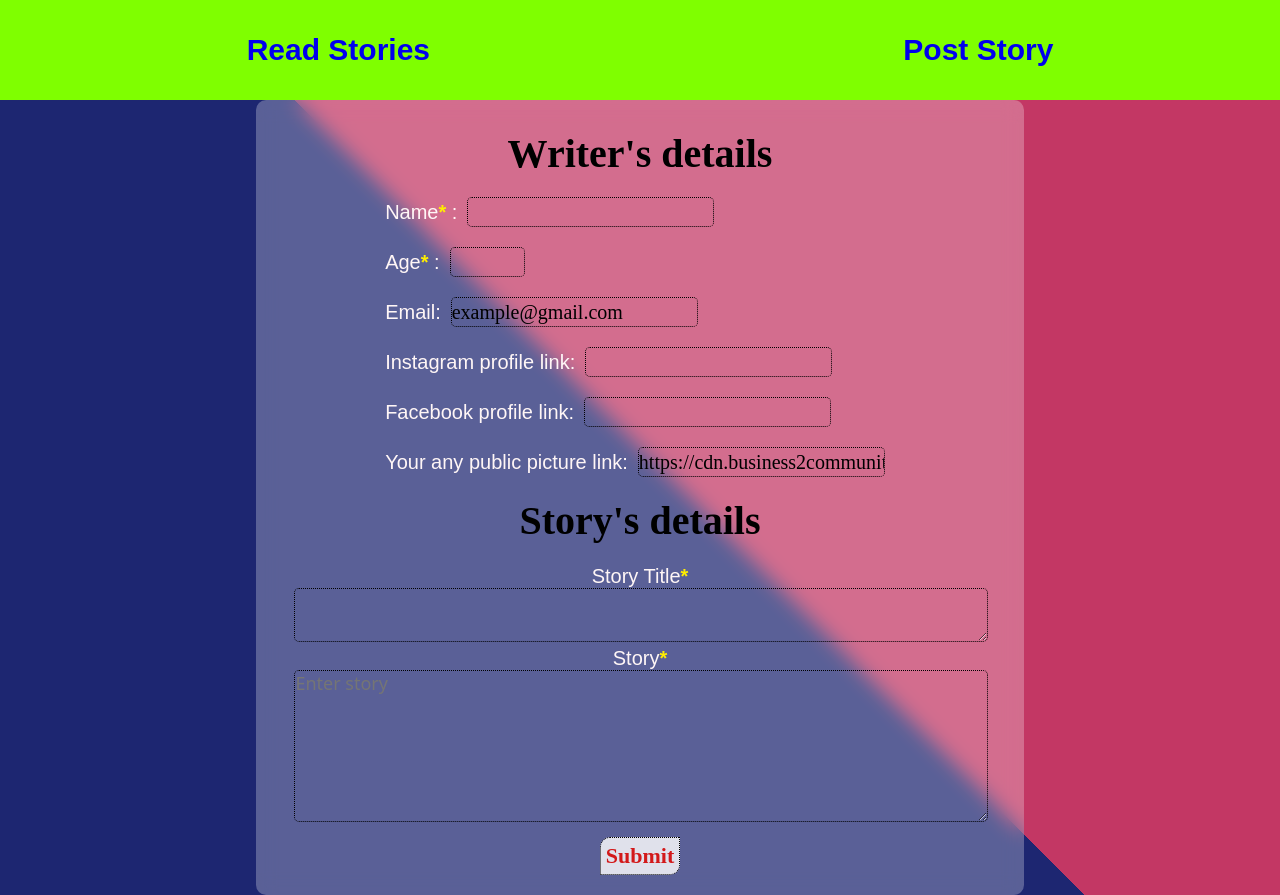
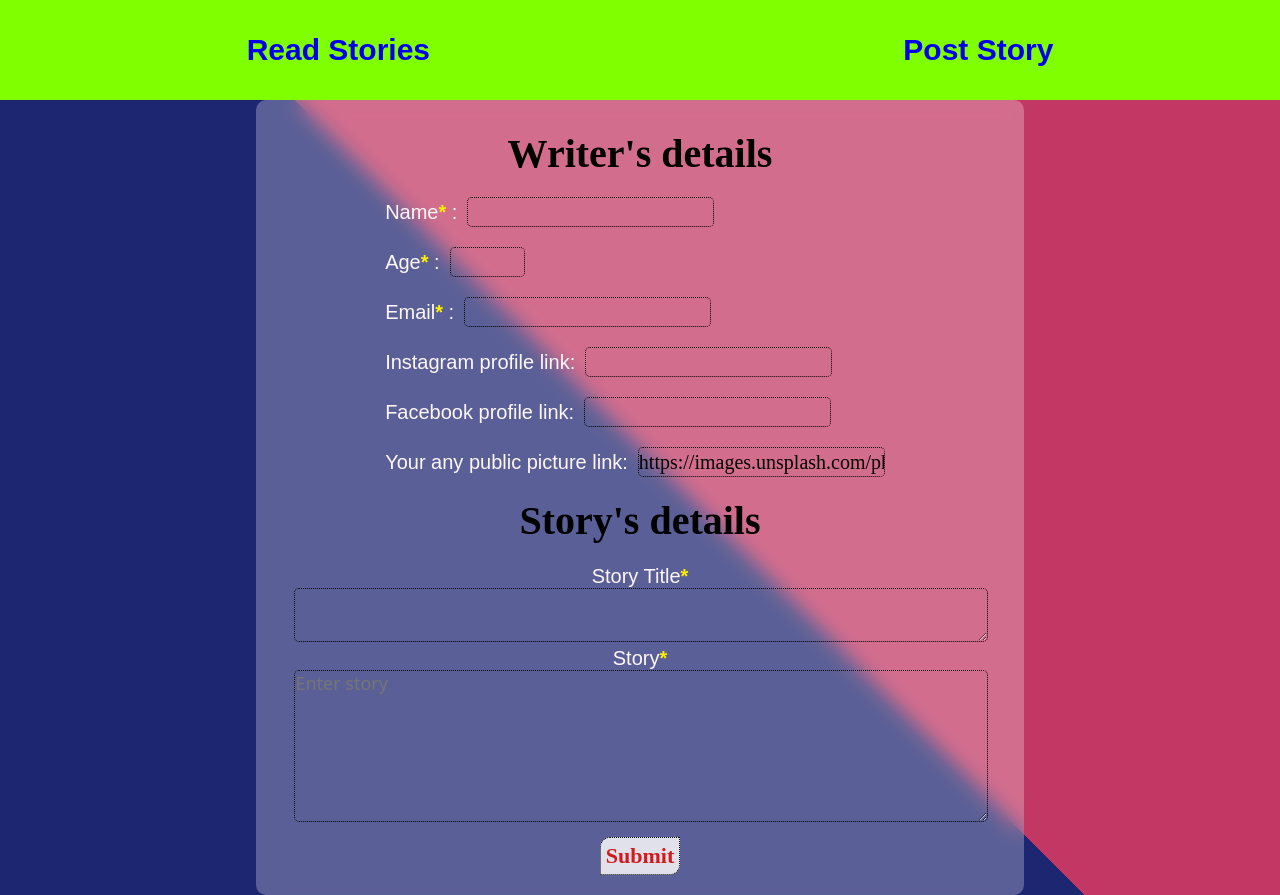
Before and after one commit to Aryak880/story-frontend, a React (Create React App) app: page /story in a window 1280 px wide. Built offline with nearby package versions, Linux system fonts and the light colour scheme.

Commit message:
noStory added

```diff
--- a/src/components/postStory/PostStory.js
+++ b/src/components/postStory/PostStory.js
@@ -10,11 +10,11 @@ const PostStory = () => {
 
     const [owner, setOwner] = useState({
             name: '',
-            email: 'example@gmail.com',
+            email: '',
             age: '',
             insta: '',
             facebook: '',
-            profile: 'https://cdn.business2community.com/wp-content/uploads/2017/08/blank-profile-picture-973460_640.png'
+            profile: 'https://images.unsplash.com/photo-1518655061710-5ccf392c275a?ixid=MnwxMjA3fDB8MHxwaG90by1wYWdlfHx8fGVufDB8fHx8&ixlib=rb-1.2.1&auto=format&fit=crop&w=1567&q=80'
     })
 
     const [loading, setLoading] = useState(false)
@@ -100,11 +100,12 @@ const PostStory = () => {
                             />
                         </label><br />
 
-                        <label>Email:
+                        <label>Email<span>* </span> :
                             <input
                                 value={owner.email}
                                 type='email'
                                 name='email'
+                                required
                                 onChange={e => setOwner({...owner, email: e.target.value})}
 
                             />
--- a/src/components/storyContainer/StoryContainer.js
+++ b/src/components/storyContainer/StoryContainer.js
@@ -2,17 +2,23 @@ import React, {useState, useEffect} from 'react'
 import StoryCard from '../storyCard/StoryCard'
 import './storyContainer.css'
 import Loading from '../loading/Loading'
+import NoStory from '../noStory/NoStory'
 
 const StoryContainer = () => {
     const [stories, setStories] = useState([])
     const [loading, setLoading] = useState(true)
-
+    const [noStory, setNoStory] = useState(false)
 
     useEffect(() => {
         setLoading(true)
 
         fetch('https://protected-mesa-93618.herokuapp.com/stories').then(d => d.json()).then(data => {
             setStories(data)
+
+            let a = stories.length === 0 ? true : false
+
+            setNoStory(a)
+
             setLoading(false)
         })
 
@@ -22,6 +28,9 @@ const StoryContainer = () => {
 
     return (
         <div className='storyContainer'>
+            {
+                noStory && <NoStory />
+            }
 
             {
                 stories.map(x => <StoryCard key={x._id} data={x} i={i++}/>)
```
